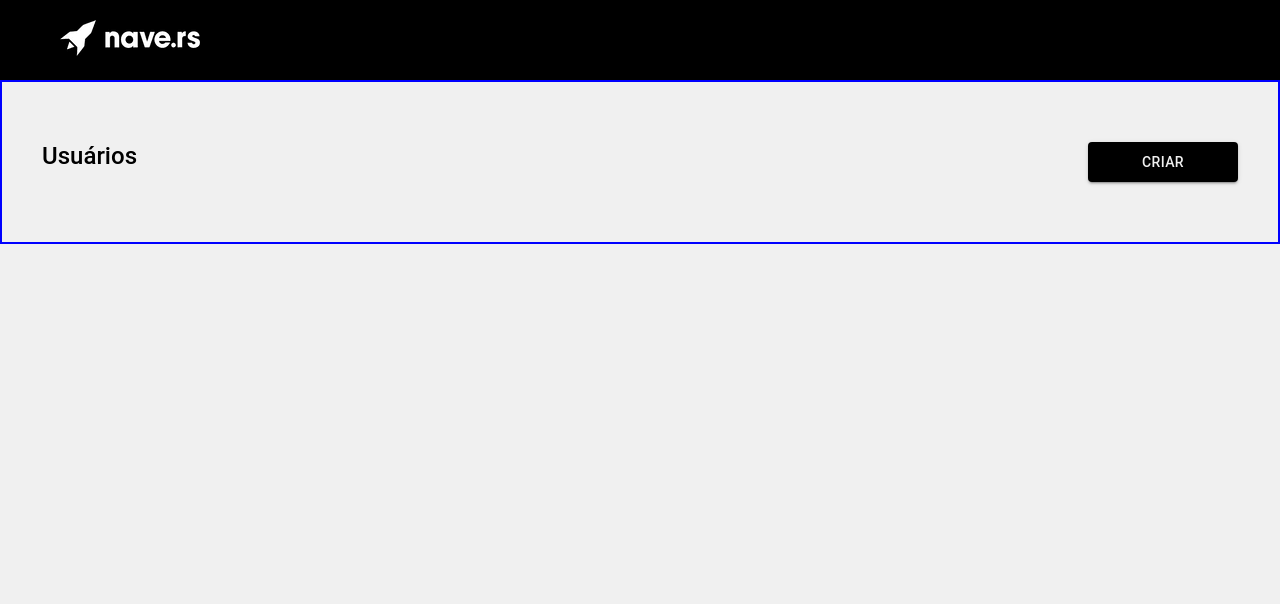
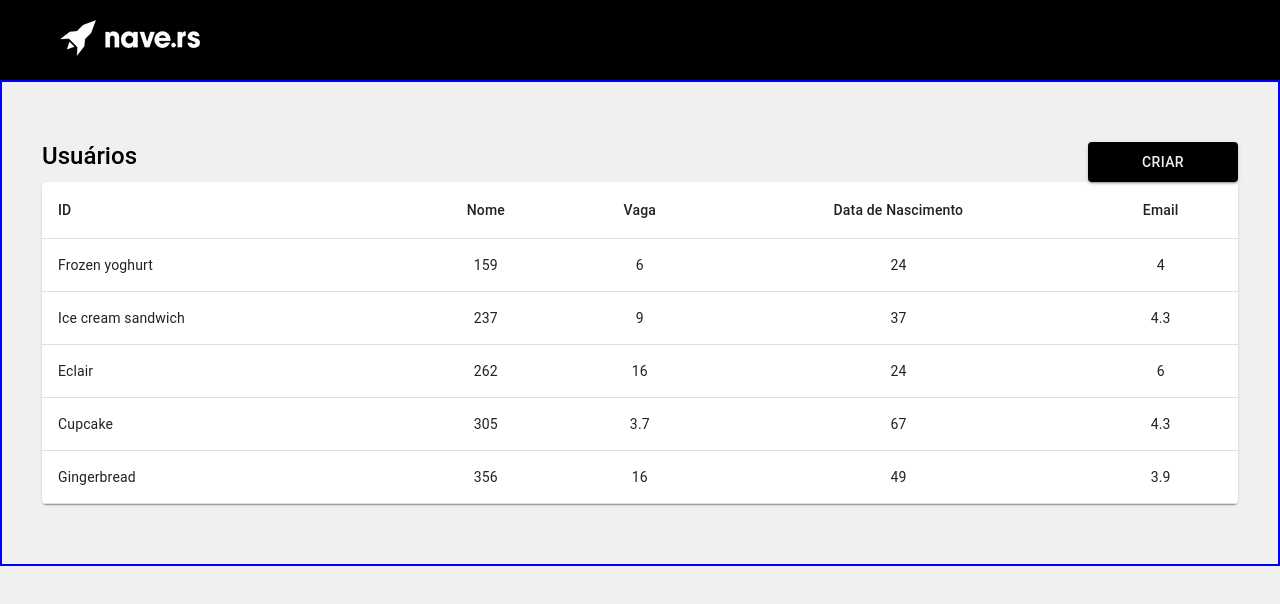
Before and after one commit to luanfv/jobs, a React (Create React App) app: page / in a window 1280 px wide. Shown: the top 604 px of the page. Built offline with nearby package versions, Linux system fonts and the light colour scheme.

Commit message:
First table

```diff
--- /dev/null
+++ b/src/components/Table/index.jsx
@@ -0,0 +1,63 @@
+import React from 'react'
+import { makeStyles } from '@material-ui/core/styles'
+import Table from '@material-ui/core/Table'
+import TableBody from '@material-ui/core/TableBody'
+import TableCell from '@material-ui/core/TableCell'
+import TableHead from '@material-ui/core/TableHead'
+import TableRow from '@material-ui/core/TableRow'
+import Paper from '@material-ui/core/Paper'
+
+const useStyles = makeStyles({
+  root: {
+    width: '100%',
+    overflowX: 'auto',
+  },
+  table: {
+    minWidth: 650,
+  },
+})
+
+function createData(name, calories, fat, carbs, protein) {
+  return { name, calories, fat, carbs, protein }
+}
+
+const rows = [
+  createData('Frozen yoghurt', 159, 6.0, 24, 4.0),
+  createData('Ice cream sandwich', 237, 9.0, 37, 4.3),
+  createData('Eclair', 262, 16.0, 24, 6.0),
+  createData('Cupcake', 305, 3.7, 67, 4.3),
+  createData('Gingerbread', 356, 16.0, 49, 3.9),
+]
+
+export default function SimpleTable() {
+  const classes = useStyles()
+
+  return (
+    <Paper className={classes.root}>
+      <Table className={classes.table} aria-label="simple table">
+        <TableHead>
+          <TableRow>
+            <TableCell>ID</TableCell>
+            <TableCell align="center">Nome</TableCell>
+            <TableCell align="center">Vaga</TableCell>
+            <TableCell align="center">Data de Nascimento</TableCell>
+            <TableCell align="center">Email</TableCell>
+          </TableRow>
+        </TableHead>
+        <TableBody>
+          {rows.map(row => (
+            <TableRow key={row.name}>
+              <TableCell component="th" scope="row">
+                {row.name}
+              </TableCell>
+              <TableCell align="center">{row.calories}</TableCell>
+              <TableCell align="center">{row.fat}</TableCell>
+              <TableCell align="center">{row.carbs}</TableCell>
+              <TableCell align="center">{row.protein}</TableCell>
+            </TableRow>
+          ))}
+        </TableBody>
+      </Table>
+    </Paper>
+  )
+}
--- a/src/screens/Home/index.jsx
+++ b/src/screens/Home/index.jsx
@@ -1,18 +1,23 @@
 import React from 'react'
-import {MainStyle, TitleListStyle} from './style'
+import {MainStyle, FlexBox, TitleListStyle} from './style'
 import {ButtonStyle} from '../../theme/styled'
 import Header from './../../components/Header'
+import Table from './../../components/Table'
 
 export default () => (
     <div>
         <Header />
         <MainStyle>
+            <FlexBox>
                 <TitleListStyle>
                     Usuários
                 </TitleListStyle>
                 <ButtonStyle variant="contained" color="primary">
                     criar
                 </ButtonStyle>
+            </FlexBox>
+
+            <Table />
         </MainStyle>
     </div>
 )
--- a/src/screens/Home/style.jsx
+++ b/src/screens/Home/style.jsx
@@ -4,6 +4,9 @@ export const MainStyle = styled.main`
     width-max: 500px;
     padding: 60px 40px;
     border: blue solid 2px;
+`
+
+export const FlexBox = styled.div`
     display: flex;
     justify-content: space-between;
 `
```
Lines whose indentation alone changed are shown as unchanged.
